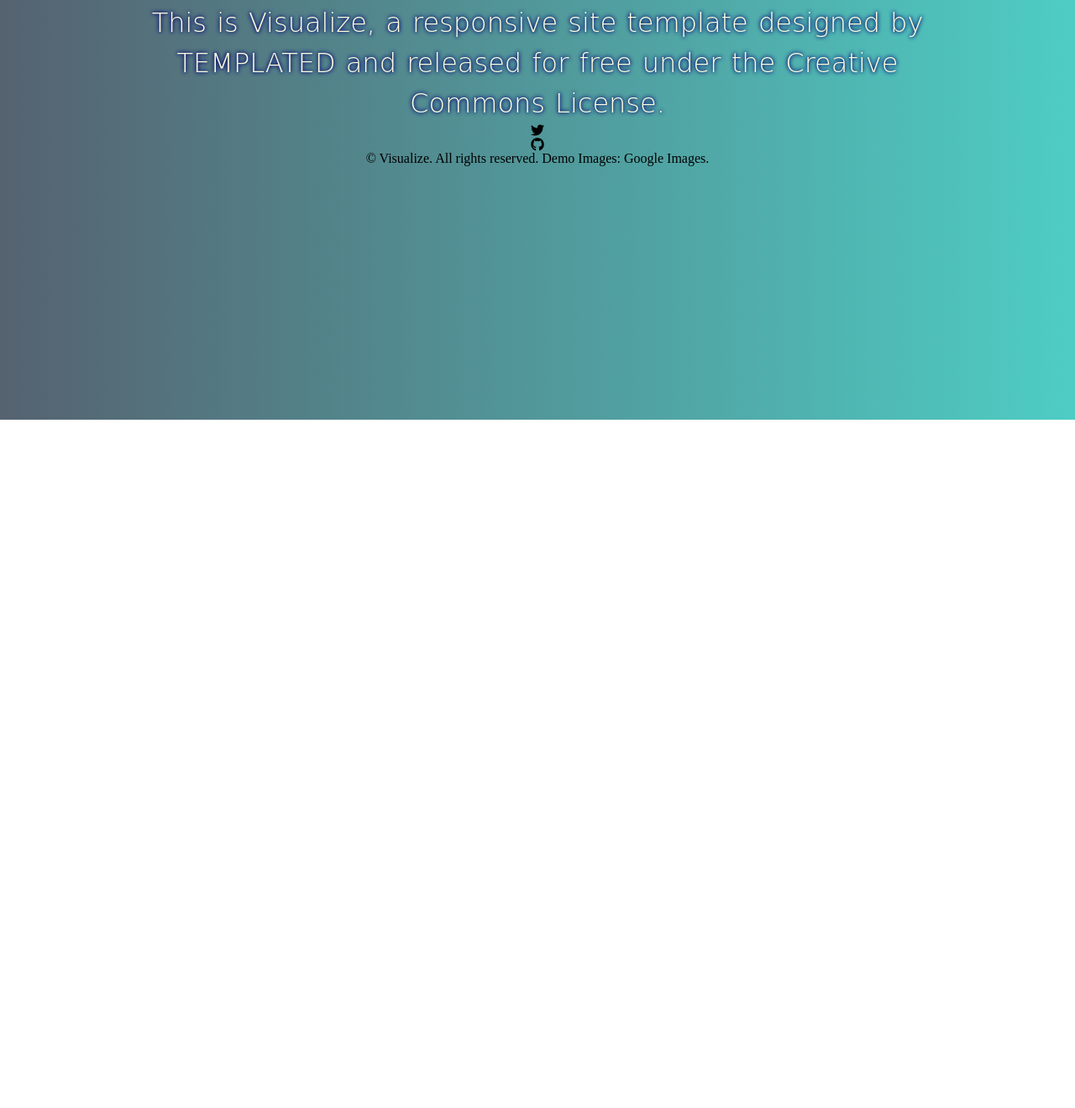
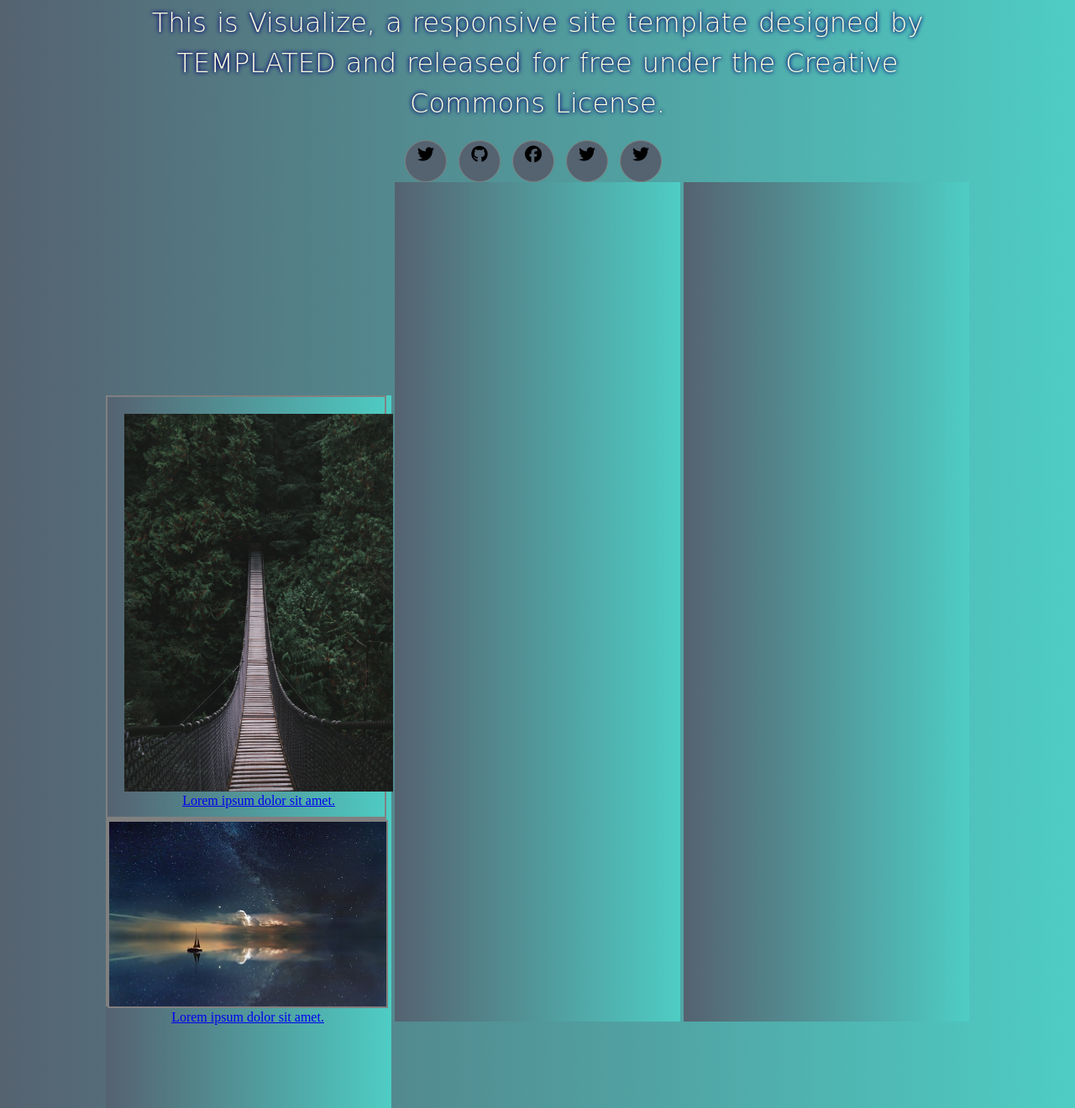
Before and after one commit to bhavishya2107/visualize-html-css, a plain HTML site: page index.html in a window 1280 px wide. Shown: the part 300-1620 px from the top of the page at 84% size. Before the commit the page ends 800 px from the top, so only its background shows below. Drawn offline with Linux system fonts and the light colour scheme; a web font is replaced by a local one.

Commit message:
added grid layout

```diff
--- a/index.html
+++ b/index.html
@@ -25,18 +25,66 @@
                     and released for free under the Creative Commons License.</p>
             </div>
             <div class="list-icons">
-                <ul>
-                    <li class="">
+                <!-- <ul>
+                    <li class="li-box">
                         <i class="fab fa-twitter"></i>
                     </li>
                     <li>
                         <i class="fab fa-github"></i>
                     </li>
-                    <li></li>
-                    <li></li>
-                    <li></li>
-                </ul>
+                    <li class="li-box">
+                        <i class="fab fa-github"></i>
+                    </li>
+                    <li class="li-box">
+                        <i class="fab fa-github"></i>
+                    </li>
+                    <li class="li-box">
+                        <i class="fab fa-github"></i>
+                    </li>
+                </ul> -->
+                <span class="li-box">
+                    <i class="fab fa-twitter fa-lg icon-tag"></i>
+                </span>
+                <span class="li-box">
+                    <i class="fab fa-github fa-lg icon-tag"></i>
+                </span>
+                <span class="li-box">
+                    <i class="fab fa-facebook fa-lg icon-tag"></i>
+                </span>
+                <span class="li-box">
+                    <i class="fab fa-twitter fa-lg icon-tag"></i>
+                </span>
+                <span class="li-box">
+                    <i class="fab fa-twitter fa-lg icon-tag"></i>
+                </span>
             </div>
+            <section class="pics-section">
+                <aside class="aside-1">
+                    <div class="aside-1-div">
+                        <a href="#">
+                            <img src="assets/images/photo-1.jpeg" alt="road1">
+                            <h3>Lorem ipsum dolor sit amet.</h3>
+                        </a>
+                    </div>
+                    <div class="aside-2-div">
+                        <a href="#">
+                            <img src="assets/images/img6.jpg" alt="road1">
+                            <h3>Lorem ipsum dolor sit amet.</h3>
+                        </a>
+                    </div>
+                </aside>
+                <aside class="aside-1">
+                    <div></div>
+                    <div></div>
+                    <div></div>
+                </aside>
+                <aside class="aside-1">
+                    <div></div>
+                    <div></div>
+                    <div></div>
+                </aside>
+            </section>
+
 
         </div>
     </main>
--- a/stylesheets/style.css
+++ b/stylesheets/style.css
@@ -89,5 +89,77 @@
 }
 
 .list-icons {
-    display: inline;
+    display: inline-block;
 }
+
+.li-box {
+    display: inline-block;
+    width: 50px;
+    height: 50px;
+    border: 1px grey solid;
+    box-sizing: border-box;
+    border-radius: 50%;
+    background: #556270;
+    margin-right: 10px;
+}
+
+.aside-1 {
+    display: inline-block;
+    width: 340px;
+    height: 1000px;
+    background: #4ECDC4;
+    background: -webkit-linear-gradient(to right, #556270, #4ECDC4);  /* Chrome 10-25, Safari 5.1-6 */
+    background: linear-gradient(to right, #556270, #4ECDC4); /* W3C, IE 10+/ Edge, Firefox 16+, Chrome 26+, Opera 12+, Safari 7+ */
+}
+
+.aside-1 a {
+    display: inline-block;
+}
+
+/* aside */
+
+.aside-1-div {
+    border: 2px solid grey;
+    width: 330px;
+    height: 500px;
+}
+
+.aside-2-div {
+    border: 2px solid grey;
+    width: 330px;
+    height: 220px;
+}
+
+/* images */
+
+.aside-1-div img {
+    display: inline-block;
+    width: 320px;
+    height: 450px;
+    box-sizing: border-box;
+
+}
+
+.aside-1-div a {
+    padding: 20px;
+}
+
+.aside-2-div img {
+    border: 2px solid grey;
+    width: 330px;
+    height: 220px;
+}
+
+.icon-tag {
+    margin-top: 15px;
+
+}
+
+.para p {
+    margin-bottom: 20px;
+}
+
+.pic-section {
+    margin-top: 50px;
+    display: inline-block;
+}
```
